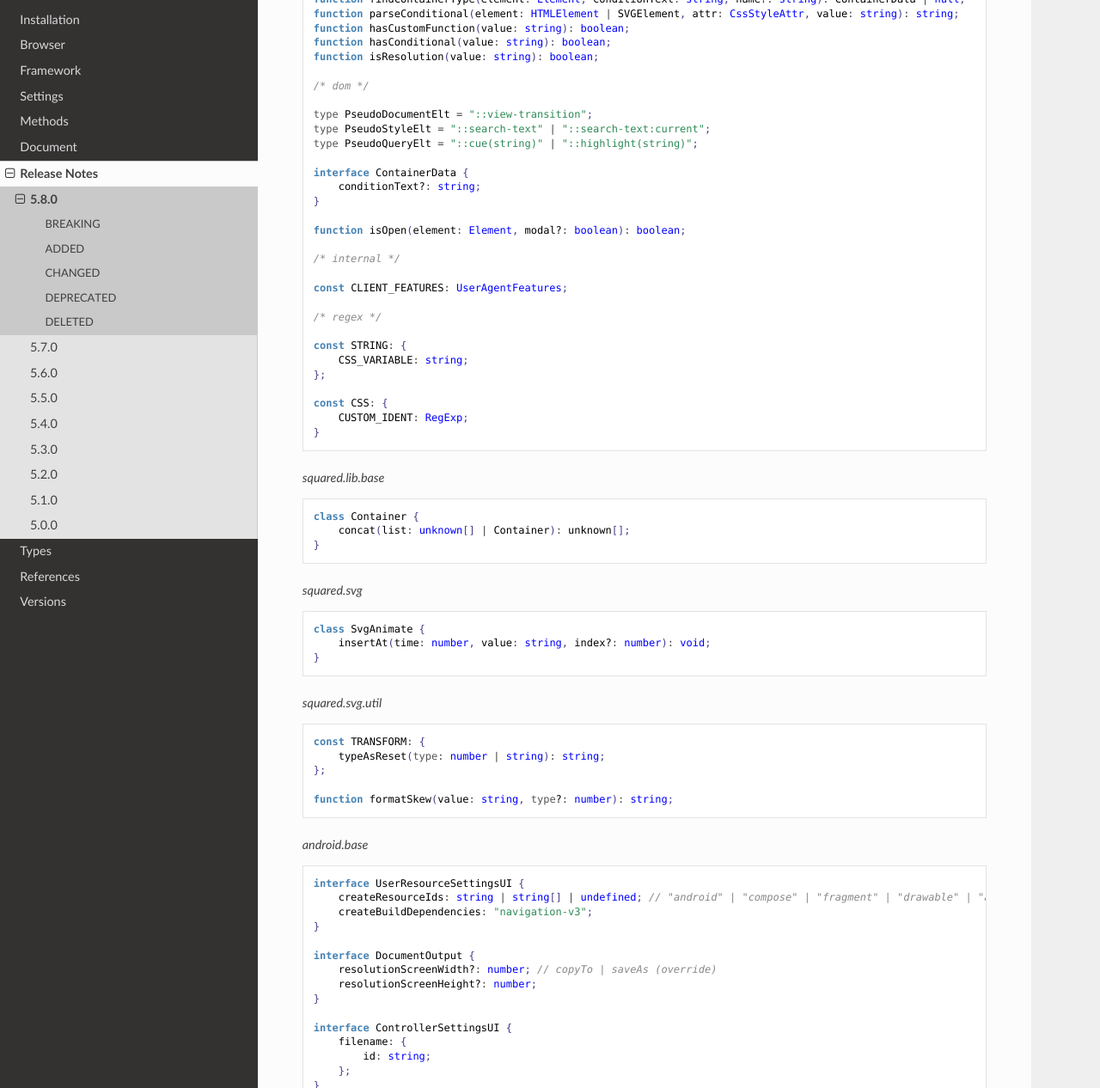
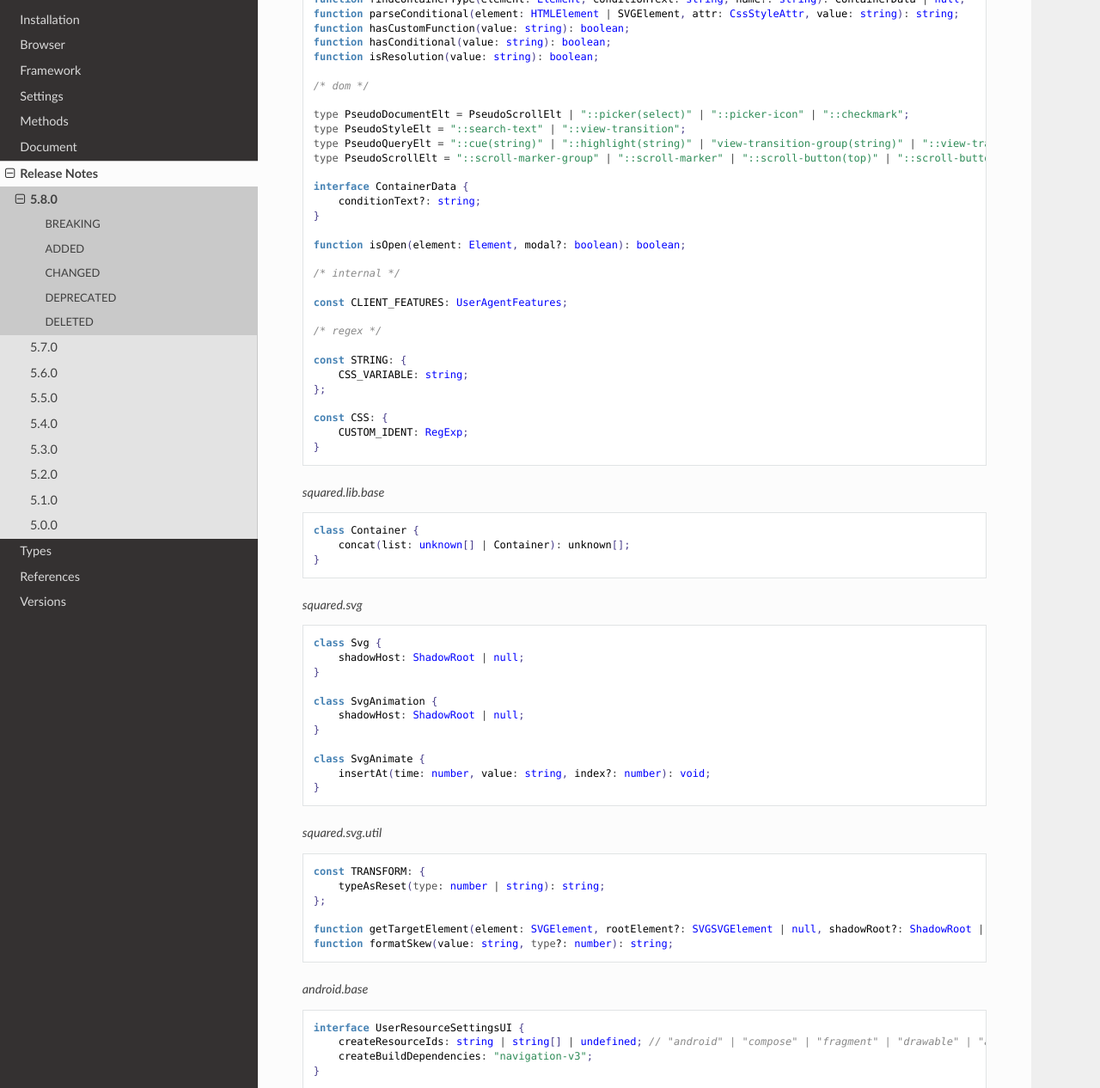
Before and after one commit to anpham6/android-docs, a Sphinx documentation site: the page built from source/release_notes/5.8.0.rst, in a window 1280 px wide and 1400 px high, scrolled down 1835 px, cut to the strip 134-1400 px from the top of the window. Shown: the whole strip at 86% size. Built offline with Sphinx 7.4.7 and the Read the Docs theme 3.1.0, drawn with Linux system fonts in a browser that asks for light colours; some of the changed text lies outside the part shown.

Commit message:
Release Notes: Latest modifications to API 5.8.0.

```diff
--- a/source/browser.rst
+++ b/source/browser.rst
@@ -19,7 +19,7 @@
 
 - https://unpkg.com/squared/dist/squared.min.js
 - https://unpkg.com/squared/dist/squared.base.min.js
-- https://unpkg.com/squared/dist/chrome.framework.min.js :alt:`(ES2022/Chrome 98)`
+- https://unpkg.com/squared/dist/chrome.framework.min.js :alt:`(ES2022/Chrome 85)`
 
 vdom
 ----
@@ -93,7 +93,7 @@
     import { parseDocument } from "squared/android.js";
   <script>
 
-.. tip:: The traditional **UMD** namespaced global reference :target:`squared` will load and execute faster than **ESM**. It is always available inside *DevTools* to issue arbitrary commands.
+.. tip:: The traditional **UMD** namespaced global reference :target:`squared` will load and execute much faster than **ESM**. It is also fully available inside *DevTools* to issue arbitrary commands without typing out every import path.
 
 .. [#] android | chrome | vdom
 .. [#] android
--- a/source/release_notes/5.8.0.rst
+++ b/source/release_notes/5.8.0.rst
@@ -120,9 +120,10 @@
 
   /* dom */
 
-  type PseudoDocumentElt = "::view-transition";
-  type PseudoStyleElt = "::search-text" | "::search-text:current";
-  type PseudoQueryElt = "::cue(string)" | "::highlight(string)";
+  type PseudoDocumentElt = PseudoScrollElt | "::picker(select)" | "::picker-icon" | "::checkmark";
+  type PseudoStyleElt = "::search-text" | "::view-transition";
+  type PseudoQueryElt = "::cue(string)" | "::highlight(string)" | "view-transition-group(string)" | "::view-transition-image-pair(string)" | "::view-transition-new(string)" | "::view-transition-old(string)";
+  type PseudoScrollElt = "::scroll-marker-group" | "::scroll-marker" | "::scroll-button(top)" | "::scroll-button(right)" | "::scroll-button(bottom)" | "::scroll-button(left)" | "::scroll-button(block-start)" | "::scroll-button(block-end)" | "::scroll-button(inline-start)" | "::scroll-button(inline-end)";
 
   interface ContainerData {
       conditionText?: string;
@@ -154,6 +155,14 @@
 .. code-block::
   :caption: squared.svg
 
+  class Svg {
+      shadowHost: ShadowRoot | null;
+  }
+
+  class SvgAnimation {
+      shadowHost: ShadowRoot | null;
+  }
+
   class SvgAnimate {
       insertAt(time: number, value: string, index?: number): void;
   }
@@ -165,6 +174,7 @@
       typeAsReset(type: number | string): string;
   };
 
+  function getTargetElement(element: SVGElement, rootElement?: SVGSVGElement | null, shadowRoot?: ShadowRoot | null, contentMap?: StringMap | null): SVGElement | null; // shadowRoot
   function formatSkew(value: string, type?: number): string;
 
 .. code-block::
```
Also changed, not shown: other parts of source/release_notes/5.8.0.rst (+2 -3 lines).
